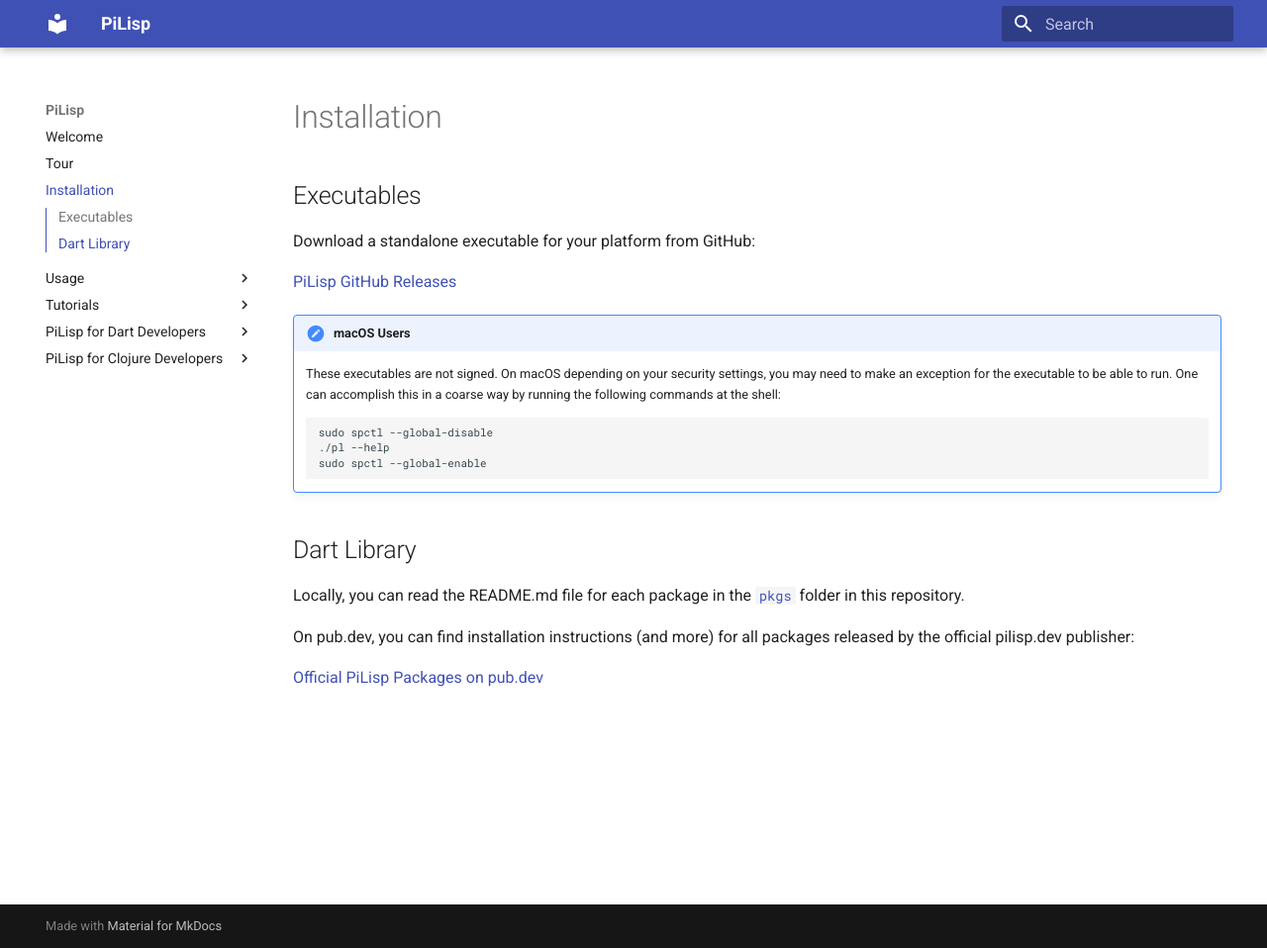
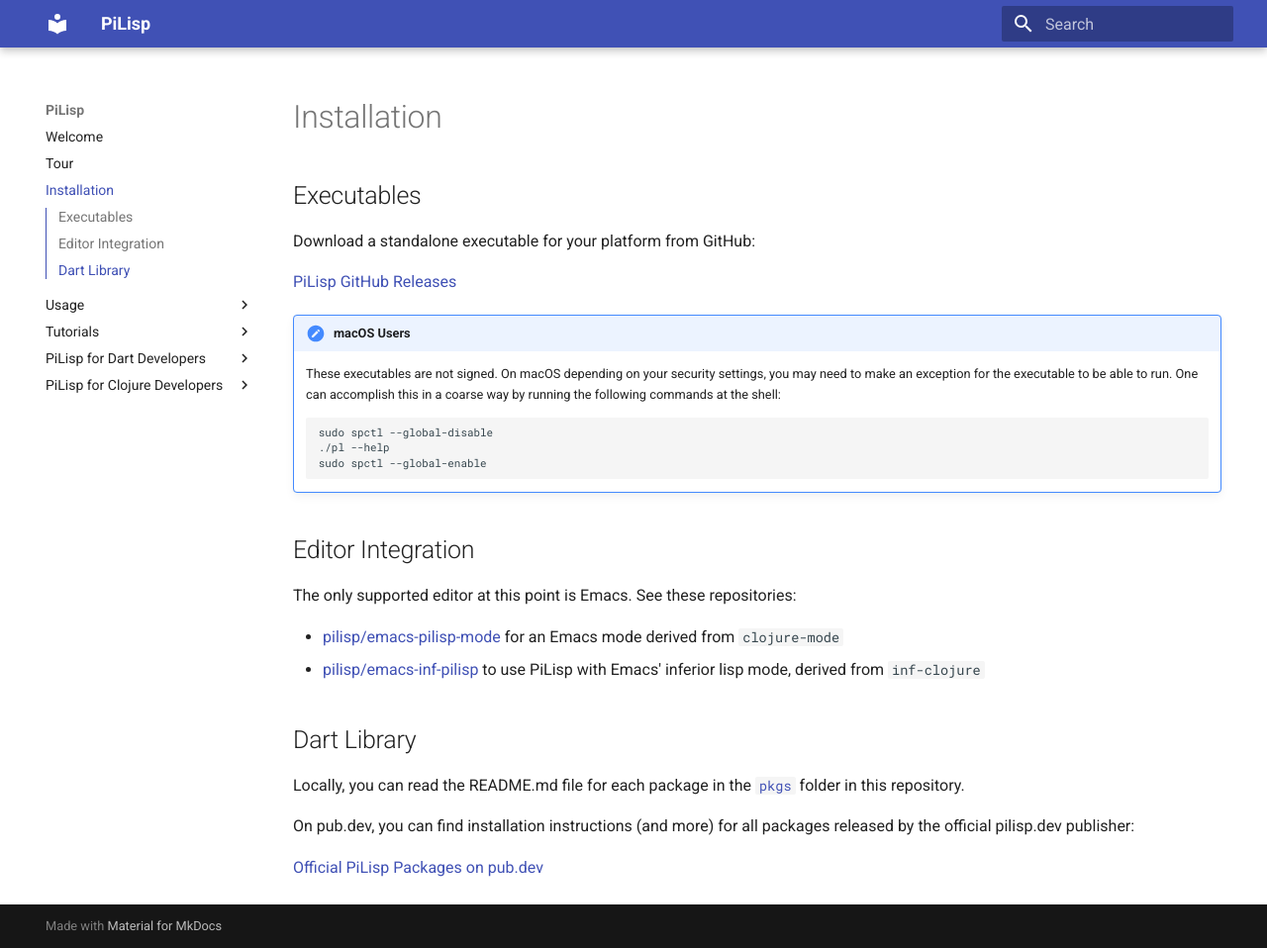
Before and after one commit to pilisp/pilisp-monorepo, an MkDocs documentation site: the page built from docs/docs/install.md, in a window 1280 px wide and 958 px high. Shown: the whole window at 99% size. Built offline with MkDocs 1.6.1 and Material for MkDocs 9.7.7, drawn with Linux system fonts in a browser that asks for light colours.

Commit message:
[docs] Add links to Emacs support from install.md

````diff
--- a/docs/docs/install.md
+++ b/docs/docs/install.md
@@ -17,6 +17,13 @@ Download a standalone executable for your platform from GitHub:
     sudo spctl --global-enable
     ```
 
+## Editor Integration
+
+The only supported editor at this point is Emacs. See these repositories:
+
+* [pilisp/emacs-pilisp-mode] for an Emacs mode derived from `clojure-mode`
+* [pilisp/emacs-inf-pilisp] to use PiLisp with Emacs' inferior lisp mode, derived from `inf-clojure`
+
 ## Dart Library
 
 Locally, you can read the README.md file for each package in the
@@ -27,3 +34,7 @@ On pub.dev, you can find installation instructions (and more) for all packages
 released by the official pilisp.dev publisher:
 
 [Official PiLisp Packages on pub.dev](https://pub.dev/publishers/pilisp.dev/packages)
+
+<!-- Links -->
+[pilisp/emacs-pilisp-mode]: https://github.com/pilisp/emacs-pilisp-mode
+[pilisp/emacs-inf-pilisp]: https://github.com/pilisp/emacs-inf-pilisp
````
